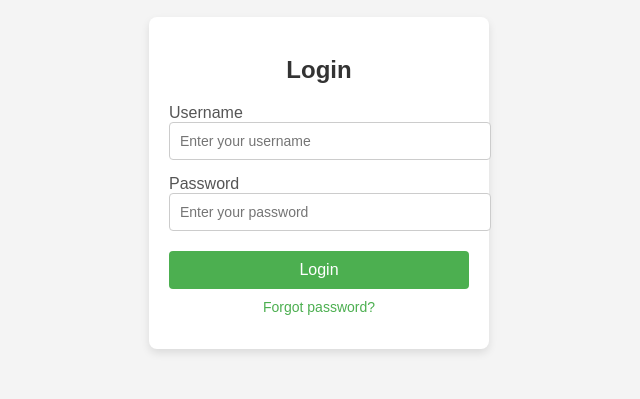
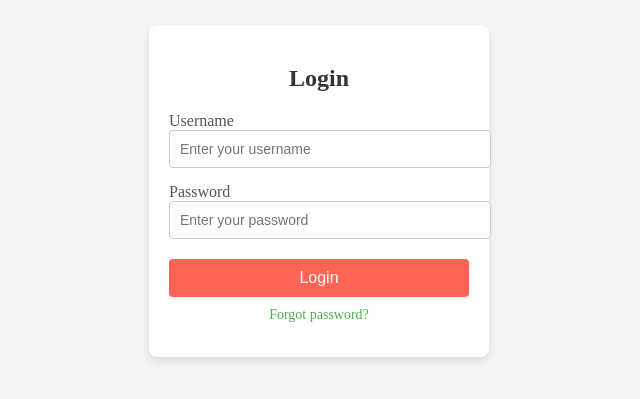
Before and after one commit to Sainadh-SVS/MRTech, a plain HTML site: page index.html in a window 1280 px wide. Shown: the part 217-616 px from the top of the page, without its empty margins (321-961 px from the left). Drawn offline with Linux system fonts and the light colour scheme.

Commit message:
name
changed name

```diff
--- a/RishiAssignment.html
+++ b/index.html
@@ -5,7 +5,7 @@
   <meta name="viewport" content="width=device-width, initial-scale=1.0">
   <title>Document</title>
 </head>
-<body style="font-family: Arial, sans-serif; display: flex; justify-content: center; align-items: center; height: 100vh; margin: 0; background-color: #f4f4f4;">
+<body style="display: flex; justify-content: center; align-items: center; height: 100vh; background-color: #f4f4f4;">
 
     <div style="background-color: #fff; padding: 20px; border-radius: 8px; box-shadow: 0 4px 8px rgba(0, 0, 0, 0.1); width: 300px;">
         <h2 style="text-align: center; margin-bottom: 20px; color: #333;">Login</h2>
@@ -23,7 +23,7 @@
                        style="width: 100%; padding: 10px; border: 1px solid #ccc; border-radius: 4px; font-size: 14px;">
             </div>
 
-            <button type="submit" style="width: 100%; padding: 10px; background-color: #4CAF50; border: none; border-radius: 4px; color: white; font-size: 16px; cursor: pointer;">
+            <button type="submit" style="width: 100%; padding: 10px; background-color: #ff6454; border: none; border-radius: 4px; color: white; font-size: 16px; cursor: pointer;">
                 Login
             </button>
         </form>
```
